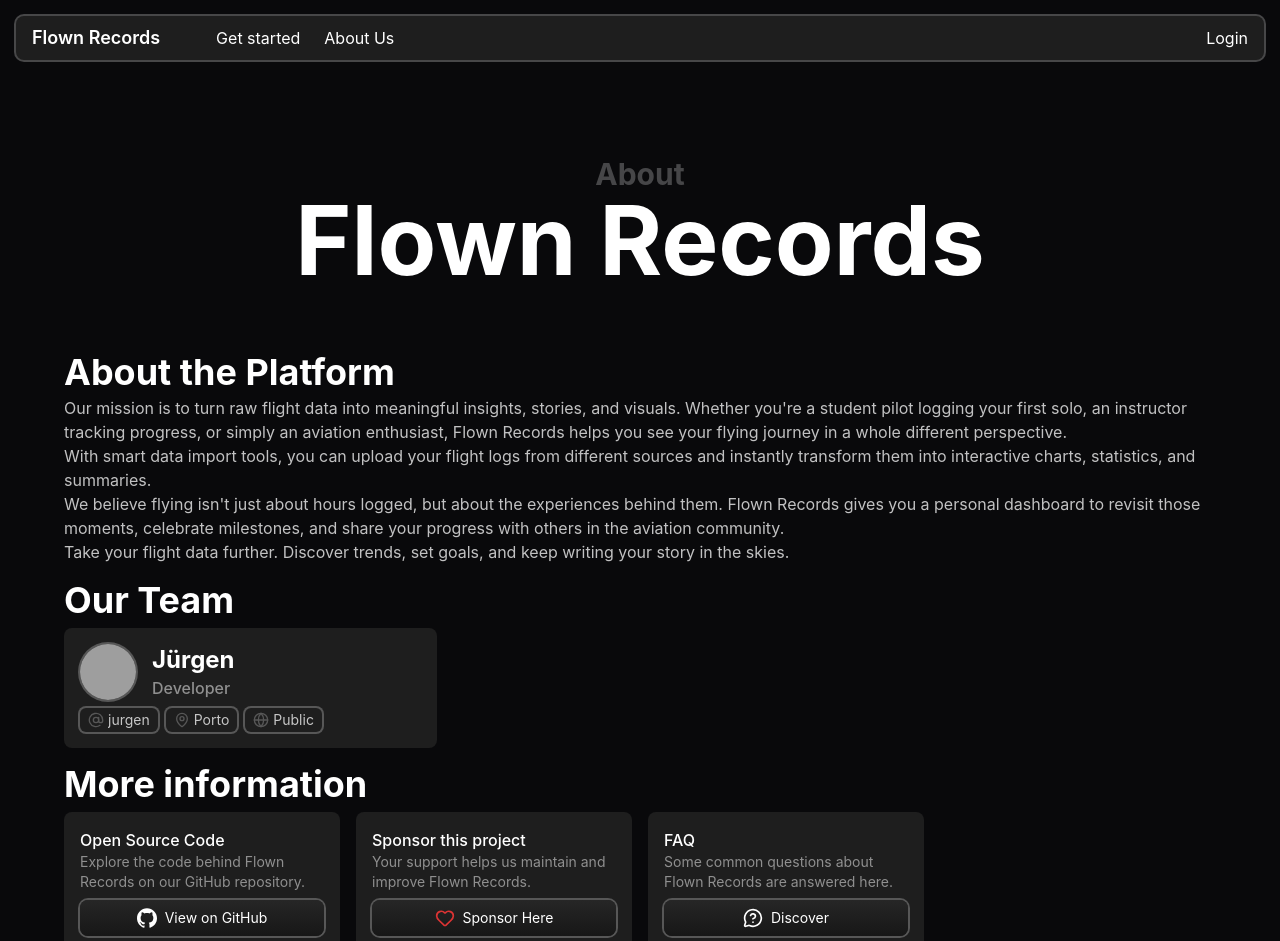
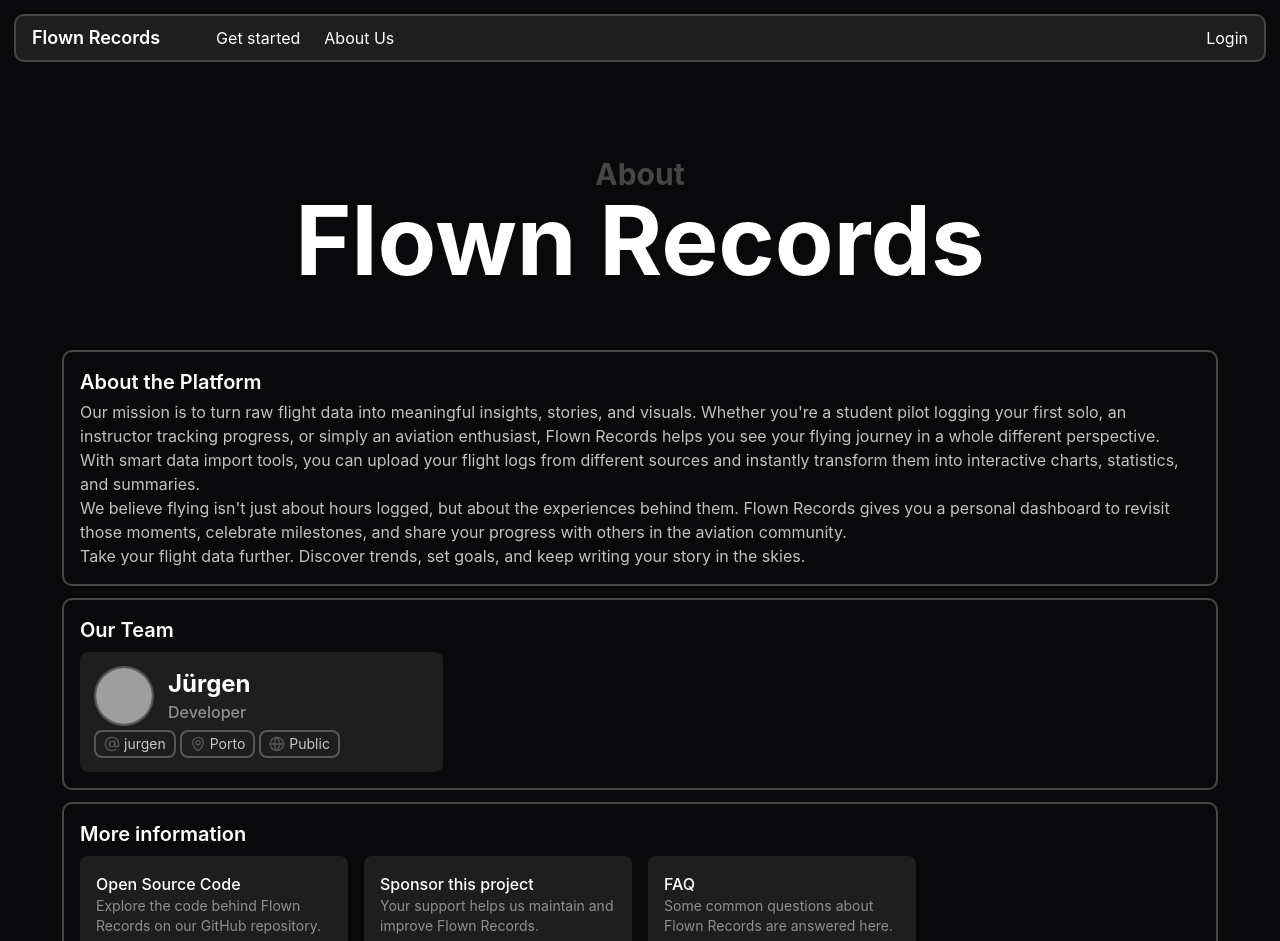
Before and after one commit to flownrecords/website, a React (Vite) app: page /about in a window 1280 px wide. Shown: the top 941 px of the page. Built offline with nearby package versions, Linux system fonts and the light colour scheme; no server answers; grey boxes are pictures that could not be loaded.

Commit message:
💄 Refactor About Us page styling and improve layout consistency

```diff
--- a/src/pages/general/AboutUs.tsx
+++ b/src/pages/general/AboutUs.tsx
@@ -23,8 +23,8 @@ export default function AboutUs() {
             <Splash uppertext="About" />
 
             <div className="container mx-auto max-w-6xl p-4 xl:px-0">
-                <div className="">
-                    <h1 className="text-4xl font-bold">About the Platform</h1>
+                <div className="ring-2 ring-white/25 rounded-lg p-4">
+                    <h1 className="text-xl font-semibold text-white">About the Platform</h1>
                     <div className="mt-1 opacity-75">
                         <p>Our mission is to turn raw flight data into meaningful insights, stories, and visuals. Whether you're a student pilot logging your first solo, an instructor tracking progress, or simply an aviation enthusiast, Flown Records helps you see your flying journey in a whole different perspective.</p>
                         <p>With smart data import tools, you can upload your flight logs from different sources and instantly transform them into interactive charts, statistics, and summaries.</p>
@@ -33,8 +33,8 @@ export default function AboutUs() {
                     </div>
                 </div>
 
-                <div className="mt-4">
-                    <h1 className="text-4xl font-bold">Our Team</h1>
+                <div className="ring-2 ring-white/25 rounded-lg p-4 mt-4">
+                    <h1 className="text-xl font-semibold text-white">Our Team</h1>
                     <div className="grid grid-cols-1 lg:grid-cols-3 gap-4 mt-2 ">
                         { Team.map((member) => (
                             <ProfileCard data={member} />
@@ -42,8 +42,8 @@ export default function AboutUs() {
                     </div>
                 </div>
 
-                <div className="mt-4">
-                    <h1 className="text-4xl font-bold">More information</h1>
+                <div className="ring-2 ring-white/25 rounded-lg p-4 mt-4">
+                    <h1 className="text-xl font-semibold text-white">More information</h1>
                     <div className="grid lg:grid-cols-4 mt-2 gap-4">
                         <div className="bg-secondary rounded-lg p-4">
                             <h1 className="font-medium">Open Source Code</h1>
--- a/src/pages/logbook/Entry.tsx
+++ b/src/pages/logbook/Entry.tsx
@@ -707,7 +707,7 @@ export default function LogbookEntry() {
                         <h1 className="text-lg text-white/50 font-semibold mb-2">Flight Recording</h1>
                         { entry?.recording ?
                         <>
-                            <div className="grid grid-cols-3 gap-4">
+                            <div className="grid lg:grid-cols-3 gap-4">
                                 <div className="space-y-1 p-4 bg-secondary rounded-lg">
                                     <div className="flex justify-between">
                                         <span className="text-white/75">Highest Flight Level</span>
```
